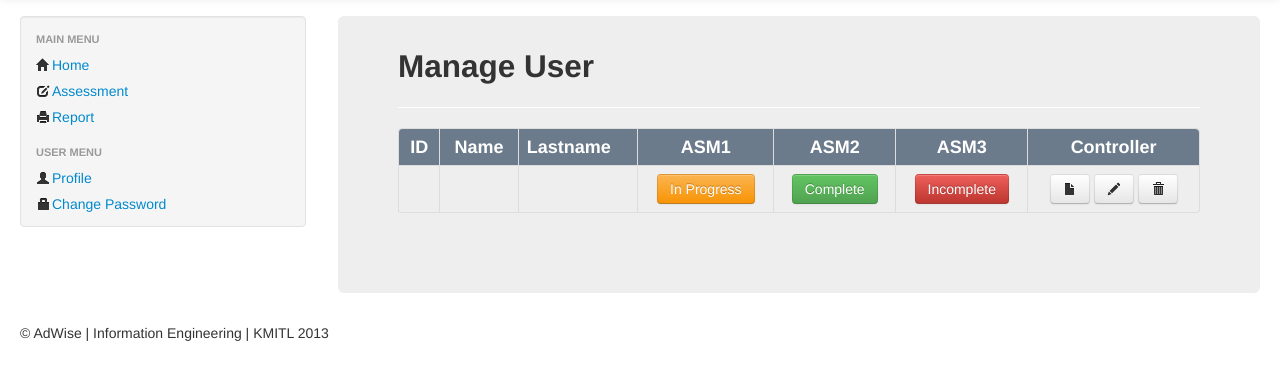
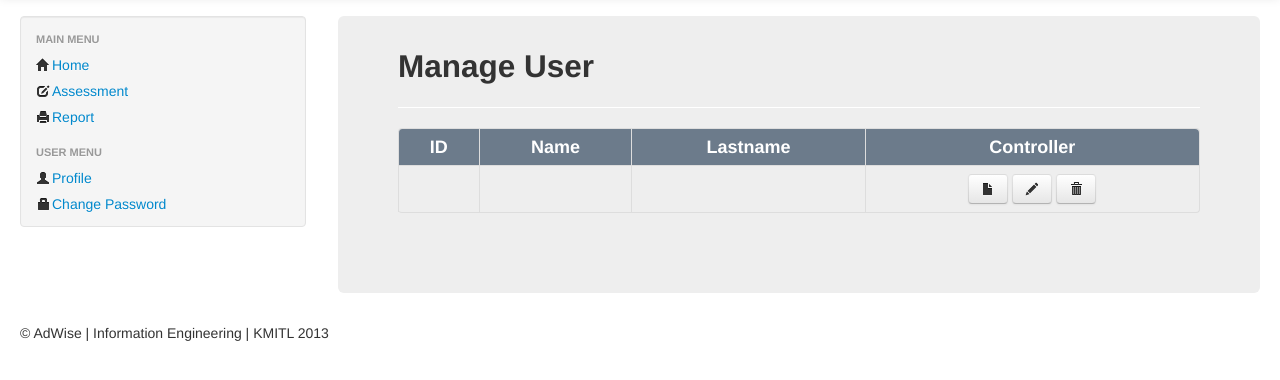
Before and after one commit to yothinix/AdWise, a CodeIgniter app: page /project/index.php/manage/manage_user in a window 1280 px wide. Shown: the part 44-424 px from the top of the page. Run offline with CodeIgniter, Linux system fonts and the light colour scheme; tables that the repository leaves empty or names only in its code hold one stand-in row (values such as "Sample post"); data that the repository does not hold is empty.

Commit message:
delete table ASM 1 ASM 2 ASM 3 error btn del

```diff
--- a/application/views/manage_user.php
+++ b/application/views/manage_user.php
@@ -52,10 +52,7 @@
     <tr>
         <th style="text-align: center">ID</th>
         <th style="text-align: center">Name</th>
-        <th style="text-alignnter">Lastname</th>
-        <th style="text-align: center">ASM1</th>
-        <th style="text-align: center">ASM2</th>
-        <th style="text-align: center">ASM3</th>
+        <th style="text-align: center">Lastname</th>
         <th style="text-align: center">Controller</th>
     </tr>
 
@@ -71,9 +68,6 @@
         <td style="text-align: center"><?php echo $row->ID ?>  </td>
         <td><?php echo $row->Name ?>  </td>
         <td><?php echo $row->Lastname ?>  </td>
-        <td style="text-align: center"><button type="button" class="btn btn-warning">In Progress</button> </td>
-        <td style="text-align: center"><button type="button" class="btn btn-success">Complete</button>  </td>
-        <td style="text-align: center"><button type="button" class="btn btn-danger">Incomplete</button> </td>
         <td style="text-align: center">
             <a href="#view<?php echo $userID; ?>" role="button" class="btn" data-toggle="modal"><i class="icon-file"></i></a>
             <a href="#edit<?php echo $userID; ?>" role="button" class="btn" data-toggle="modal"><i class="icon-pencil"></i></a>
```
